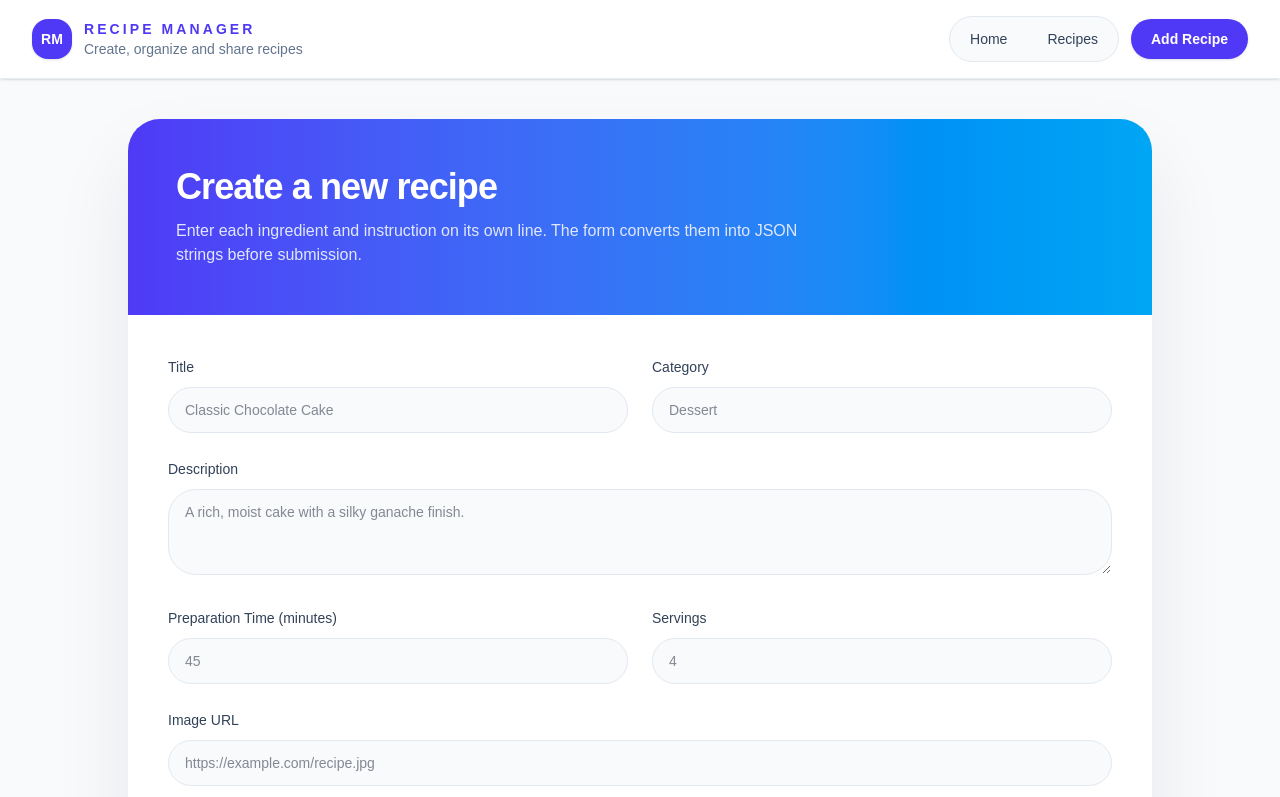
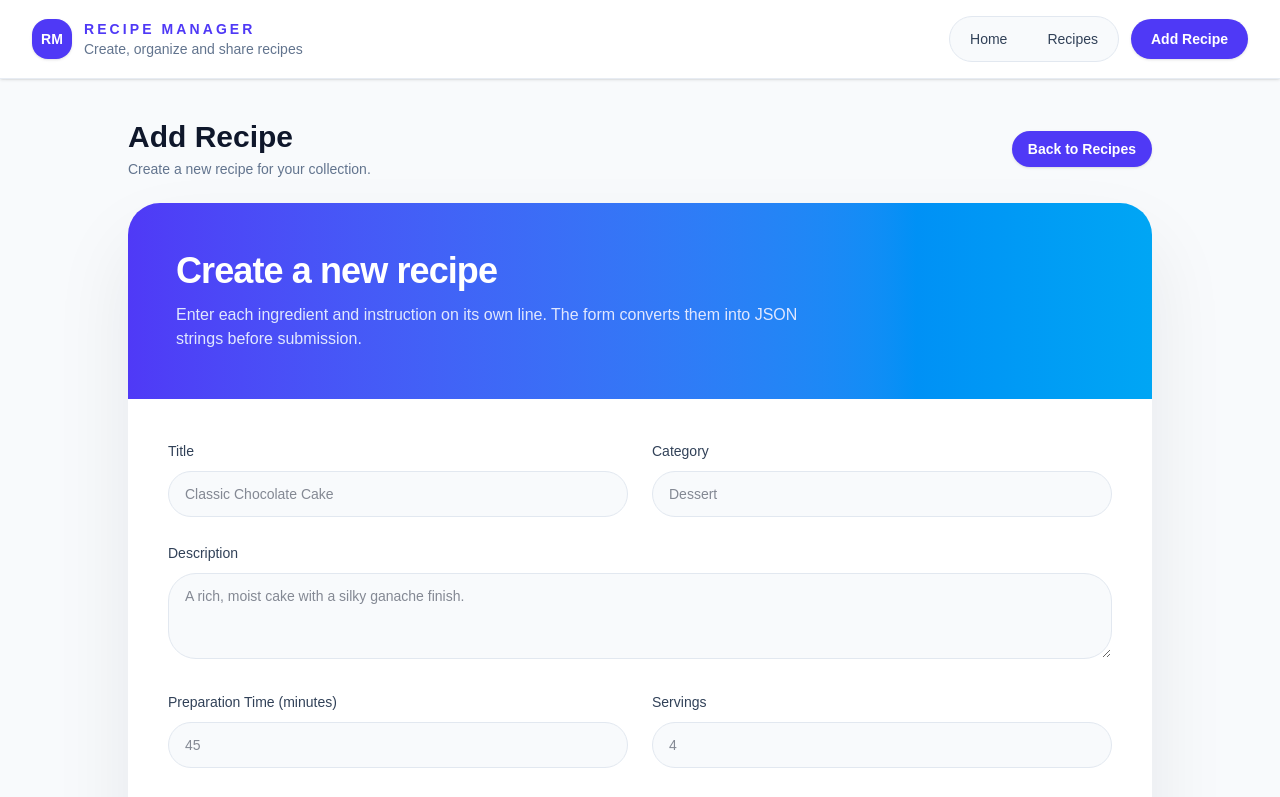
Before and after one commit to marinadibekova-spec/recipes-app, a Next.js app: page /recipes/new in a window 1280 px wide. Shown: the top 797 px of the page. Built offline with nearby package versions, Linux system fonts and the light colour scheme.

Commit message:
refactoring

```diff
--- a/app/recipes/[id]/edit/page.js
+++ b/app/recipes/[id]/edit/page.js
@@ -4,6 +4,7 @@ import Link from 'next/link'
 import { useEffect, useState } from 'react'
 import { useParams, useRouter } from 'next/navigation'
 import RecipeForm from '@/components/RecipeForm'
+import PageHeader from "@/components/PageHeader";
 
 export default function EditRecipePage() {
   const router = useRouter()
@@ -99,14 +100,12 @@ export default function EditRecipePage() {
     <div className="min-h-screen bg-slate-50 px-4 py-10 sm:px-6 lg:px-8">
       <div className="mx-auto max-w-5xl space-y-6">
         {/* Page actions */}
-        <div className="flex items-center justify-between gap-4">
-          <Link
-            href={`/recipes/${id}`}
-            className="inline-flex items-center rounded-full border border-slate-200 bg-white px-4 py-2 text-sm font-medium text-slate-700 shadow-sm transition hover:border-slate-300 hover:bg-slate-100"
-          >
-            Back to Recipe
-          </Link>
-        </div>
+       <PageHeader
+        title="Edit Recipe"
+        description="Update recipe details and save your changes."
+        actionLabel="Back to Recipe"
+        actionHref={`/recipes/${id}`}
+     />
 
         {/* Edit form */}
         <RecipeForm
--- a/app/recipes/[id]/page.js
+++ b/app/recipes/[id]/page.js
@@ -1,68 +1,50 @@
-import Image from 'next/image'
-import Link from 'next/link'
-import { notFound } from 'next/navigation'
-import prisma from '@/lib/prisma'
+import Image from "next/image";
+import Link from "next/link";
+import { notFound } from "next/navigation";
+import prisma from "@/lib/prisma";
+import PageHeader from "@/components/PageHeader";
 import DeleteRecipeButton from "@/components/DeleteRecipeButton";
 import FavoriteRecipeButton from "@/components/FavoriteRecipeButton";
 
 const parseJsonArray = (value) => {
   try {
-    const parsedValue = JSON.parse(value)
-    return Array.isArray(parsedValue) ? parsedValue : []
+    const parsedValue = JSON.parse(value);
+    return Array.isArray(parsedValue) ? parsedValue : [];
   } catch {
-    return []
+    return [];
   }
-}
+};
 
 export default async function RecipeDetailsPage({ params }) {
-  // Fetch the recipe by route id.
-  const { id } = await params
-  const recipeId = Number(id)
+  const { id } = await params;
+  const recipeId = Number(id);
 
   if (Number.isNaN(recipeId)) {
-    notFound()
+    notFound();
   }
 
   const recipe = await prisma.recipe.findUnique({
     where: { id: recipeId },
-  })
+  });
 
   if (!recipe) {
-    notFound()
+    notFound();
   }
 
-  const ingredients = parseJsonArray(recipe.ingredients)
-  const instructions = parseJsonArray(recipe.instructions)
+  const ingredients = parseJsonArray(recipe.ingredients);
+  const instructions = parseJsonArray(recipe.instructions);
 
   return (
     <div className="min-h-screen bg-slate-50 px-4 py-10 sm:px-6 lg:px-8">
       <div className="mx-auto max-w-6xl space-y-8">
-        {/* Header actions */}
-        <div className="flex flex-col gap-4 sm:flex-row sm:items-center sm:justify-between">
-          <Link
-            href="/recipes"
-            className="inline-flex items-center rounded-full border border-slate-200 bg-white px-4 py-2 text-sm font-medium text-slate-700 shadow-sm transition hover:border-slate-300 hover:bg-slate-100"
-          >
+        <PageHeader
+          title={recipe.title}
+          description="View recipe details, ingredients and instructions."
+          actionLabel="Back to Recipes"
+          actionHref="/recipes"
+        />
 
-              Back to Recipes
-            </Link>
-            <Link
-              href={`/recipes/${recipe.id}/edit`}
-              className="inline-flex items-center rounded-full bg-indigo-600 px-5 py-2 text-sm font-semibold text-white shadow-sm transition hover:bg-indigo-700"
-            >
-              Edit Recipe
-            </Link>
-          </div>
-        </div>
-
-        <div className="flex items-center gap-3">
-  <Link
-    href={`/recipes/${recipe.id}/edit`}
-    className="inline-flex items-center rounded-full bg-indigo-600 px-5 py-2 text-sm font-semibold text-white shadow-sm transition hover:bg-indigo-700"
-  >
-    Edit Recipe
-  </Link>
-  <div className="flex items-center gap-3">
+        <div className="flex flex-wrap items-center gap-3">
           <FavoriteRecipeButton
             recipeId={recipe.id}
             initialValue={recipe.isFavorite}
@@ -70,7 +52,7 @@ export default async function RecipeDetailsPage({ params }) {
 
           <Link
             href={`/recipes/${recipe.id}/edit`}
-    className="inline-flex items-center rounded-full bg-indigo-600 px-5 py-2 text-sm font-semibold text-white"
+            className="inline-flex items-center rounded-full bg-indigo-600 px-5 py-2 text-sm font-semibold text-white shadow-sm transition hover:bg-indigo-700"
           >
             Edit Recipe
           </Link>
@@ -78,12 +60,6 @@ export default async function RecipeDetailsPage({ params }) {
           <DeleteRecipeButton recipeId={recipe.id} />
         </div>
 
-
-
-  <DeleteRecipeButton recipeId={recipe.id} />
-</div>
-
-        {/* Main content */}
         <div className="grid gap-8 lg:grid-cols-[1.2fr_0.8fr]">
           <div className="space-y-8">
             <section className="overflow-hidden rounded-3xl bg-white shadow-sm">
@@ -100,15 +76,16 @@ export default async function RecipeDetailsPage({ params }) {
               ) : null}
 
               <div className="space-y-6 p-6 sm:p-8">
-                {/* Recipe summary */}
                 <div className="space-y-4">
                   <div className="flex flex-col gap-3 sm:flex-row sm:items-start sm:justify-between">
                     <div>
-                      <h1 className="text-3xl font-semibold tracking-tight text-slate-900 sm:text-4xl">
-                        {recipe.title}
-                      </h1>
+                      <h2 className="text-2xl font-semibold tracking-tight text-slate-900 sm:text-3xl">
+                        Recipe Summary
+                      </h2>
+
                       <p className="mt-3 text-base leading-7 text-slate-600">
-                        {recipe.description || 'No description provided for this recipe yet.'}
+                        {recipe.description ||
+                          "No description provided for this recipe yet."}
                       </p>
                     </div>
 
@@ -125,7 +102,9 @@ export default async function RecipeDetailsPage({ params }) {
                         Preparation Time
                       </p>
                       <p className="mt-2 text-lg font-semibold text-slate-900">
-                        {recipe.preparationTime ? `${recipe.preparationTime} minutes` : 'Not specified'}
+                        {recipe.preparationTime
+                          ? `${recipe.preparationTime} minutes`
+                          : "Not specified"}
                       </p>
                     </div>
 
@@ -134,7 +113,9 @@ export default async function RecipeDetailsPage({ params }) {
                         Servings
                       </p>
                       <p className="mt-2 text-lg font-semibold text-slate-900">
-                        {recipe.servings ? `${recipe.servings} servings` : 'Not specified'}
+                        {recipe.servings
+                          ? `${recipe.servings} servings`
+                          : "Not specified"}
                       </p>
                     </div>
                   </div>
@@ -142,10 +123,11 @@ export default async function RecipeDetailsPage({ params }) {
               </div>
             </section>
 
-            {/* Instructions */}
             <section className="rounded-3xl bg-white p-6 shadow-sm sm:p-8">
               <div className="mb-5 flex items-center justify-between gap-3">
-                <h2 className="text-2xl font-semibold text-slate-900">Instructions</h2>
+                <h2 className="text-2xl font-semibold text-slate-900">
+                  Instructions
+                </h2>
                 <span className="rounded-full bg-slate-100 px-3 py-1 text-xs font-medium text-slate-600">
                   {instructions.length} steps
                 </span>
@@ -154,25 +136,33 @@ export default async function RecipeDetailsPage({ params }) {
               {instructions.length > 0 ? (
                 <ol className="space-y-4">
                   {instructions.map((step, index) => (
-                    <li key={`${index}-${step}`} className="flex gap-4 rounded-2xl bg-slate-50 p-4">
+                    <li
+                      key={`${index}-${step}`}
+                      className="flex gap-4 rounded-2xl bg-slate-50 p-4"
+                    >
                       <span className="flex h-8 w-8 shrink-0 items-center justify-center rounded-full bg-indigo-600 text-sm font-semibold text-white">
                         {index + 1}
                       </span>
-                      <p className="pt-1 text-sm leading-6 text-slate-700">{step}</p>
+                      <p className="pt-1 text-sm leading-6 text-slate-700">
+                        {step}
+                      </p>
                     </li>
                   ))}
                 </ol>
               ) : (
-                <p className="text-sm text-slate-500">No instructions are available for this recipe.</p>
+                <p className="text-sm text-slate-500">
+                  No instructions are available for this recipe.
+                </p>
               )}
             </section>
           </div>
 
           <div className="space-y-8">
-            {/* Ingredients */}
             <section className="rounded-3xl bg-white p-6 shadow-sm sm:p-8">
               <div className="mb-5 flex items-center justify-between gap-3">
-                <h2 className="text-2xl font-semibold text-slate-900">Ingredients</h2>
+                <h2 className="text-2xl font-semibold text-slate-900">
+                  Ingredients
+                </h2>
                 <span className="rounded-full bg-slate-100 px-3 py-1 text-xs font-medium text-slate-600">
                   {ingredients.length} items
                 </span>
@@ -181,18 +171,26 @@ export default async function RecipeDetailsPage({ params }) {
               {ingredients.length > 0 ? (
                 <ul className="space-y-3">
                   {ingredients.map((ingredient, index) => (
-                    <li key={`${index}-${ingredient}`} className="flex items-start gap-3 rounded-2xl bg-slate-50 p-4">
+                    <li
+                      key={`${index}-${ingredient}`}
+                      className="flex items-start gap-3 rounded-2xl bg-slate-50 p-4"
+                    >
                       <span className="mt-1 h-2.5 w-2.5 shrink-0 rounded-full bg-indigo-500" />
-                      <p className="text-sm leading-6 text-slate-700">{ingredient}</p>
+                      <p className="text-sm leading-6 text-slate-700">
+                        {ingredient}
+                      </p>
                     </li>
                   ))}
                 </ul>
               ) : (
-                <p className="text-sm text-slate-500">No ingredients are available for this recipe.</p>
+                <p className="text-sm text-slate-500">
+                  No ingredients are available for this recipe.
+                </p>
               )}
             </section>
           </div>
         </div>
       </div>
-  )
+    </div>
+  );
 }
--- a/app/recipes/new/page.js
+++ b/app/recipes/new/page.js
@@ -2,13 +2,11 @@
 
 import { useRouter } from "next/navigation";
 import RecipeForm from "@/components/RecipeForm";
+import PageHeader from "@/components/PageHeader";
 
 export default function AddRecipePage() {
   const router = useRouter();
 
-  /**
-   * Create a new recipe using the API.
-   */
   async function handleCreateRecipe(payload) {
     const response = await fetch("/api/recipes", {
       method: "POST",
@@ -32,7 +30,14 @@ export default function AddRecipePage() {
 
   return (
     <div className="min-h-screen bg-slate-50 px-4 py-10 sm:px-6 lg:px-8">
-      <div className="mx-auto max-w-5xl">
+      <div className="mx-auto max-w-5xl space-y-6">
+        <PageHeader
+          title="Add Recipe"
+          description="Create a new recipe for your collection."
+          actionLabel="Back to Recipes"
+          actionHref="/recipes"
+        />
+
         <RecipeForm
           onSubmit={handleCreateRecipe}
           submitLabel="Add Recipe"
--- /dev/null
+++ b/components/PageHeader.jsx
@@ -0,0 +1,28 @@
+import Link from "next/link";
+
+export default function PageHeader({
+  title,
+  description,
+  actionLabel,
+  actionHref,
+}) {
+  return (
+    <div className="flex flex-col items-start justify-between gap-4 sm:flex-row sm:items-center">
+      <div>
+        <h1 className="text-3xl font-semibold text-slate-900">{title}</h1>
+        {description ? (
+          <p className="mt-1 text-sm text-slate-500">{description}</p>
+        ) : null}
+      </div>
+
+      {actionLabel && actionHref ? (
+        <Link
+          href={actionHref}
+          className="inline-flex items-center rounded-full bg-indigo-600 px-4 py-2 text-sm font-semibold text-white shadow hover:bg-indigo-700"
+        >
+          {actionLabel}
+        </Link>
+      ) : null}
+    </div>
+  );
+}
```
Also changed, not shown: app/recipes/page.js (+8 -27 lines). Lines whose indentation alone changed are shown as unchanged.
